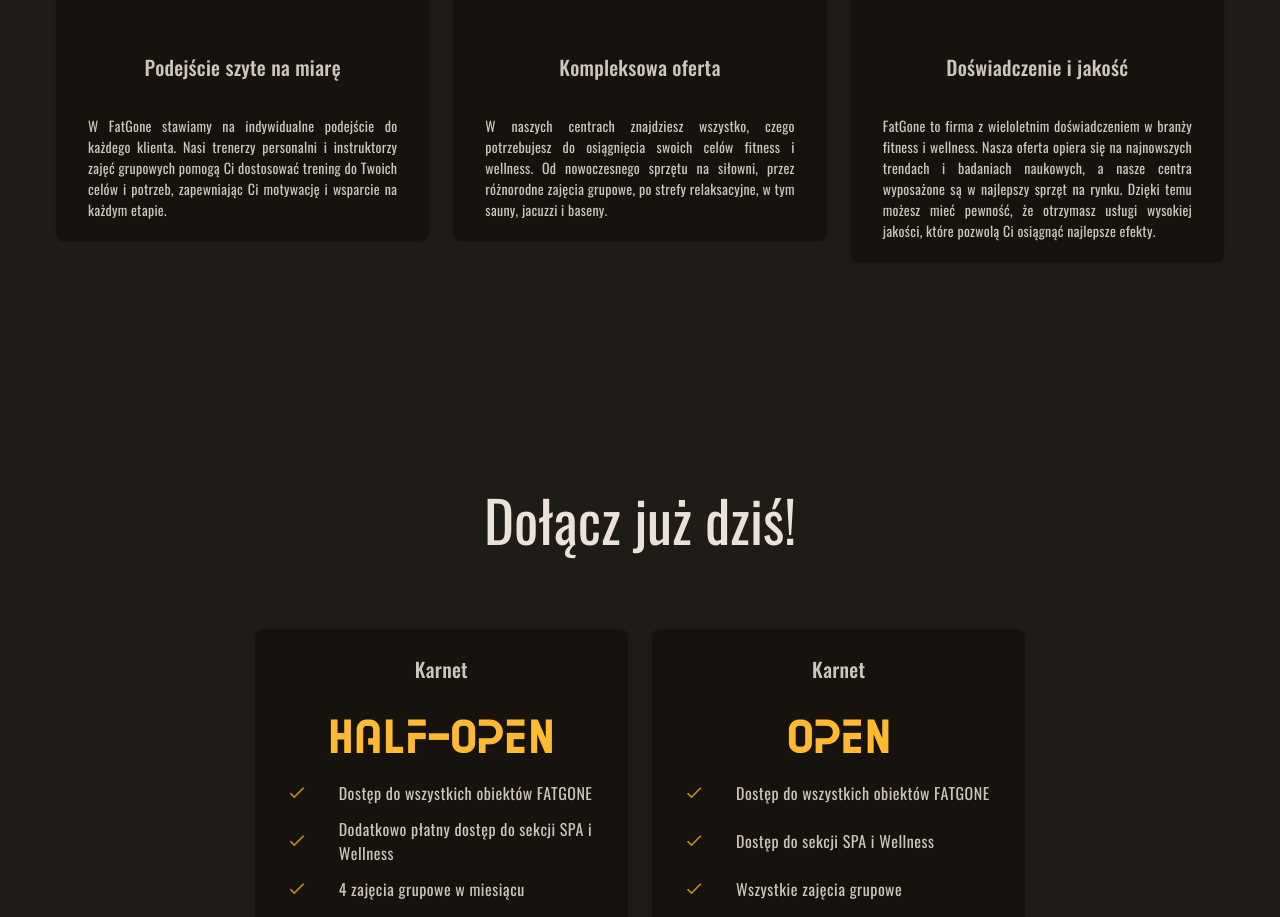
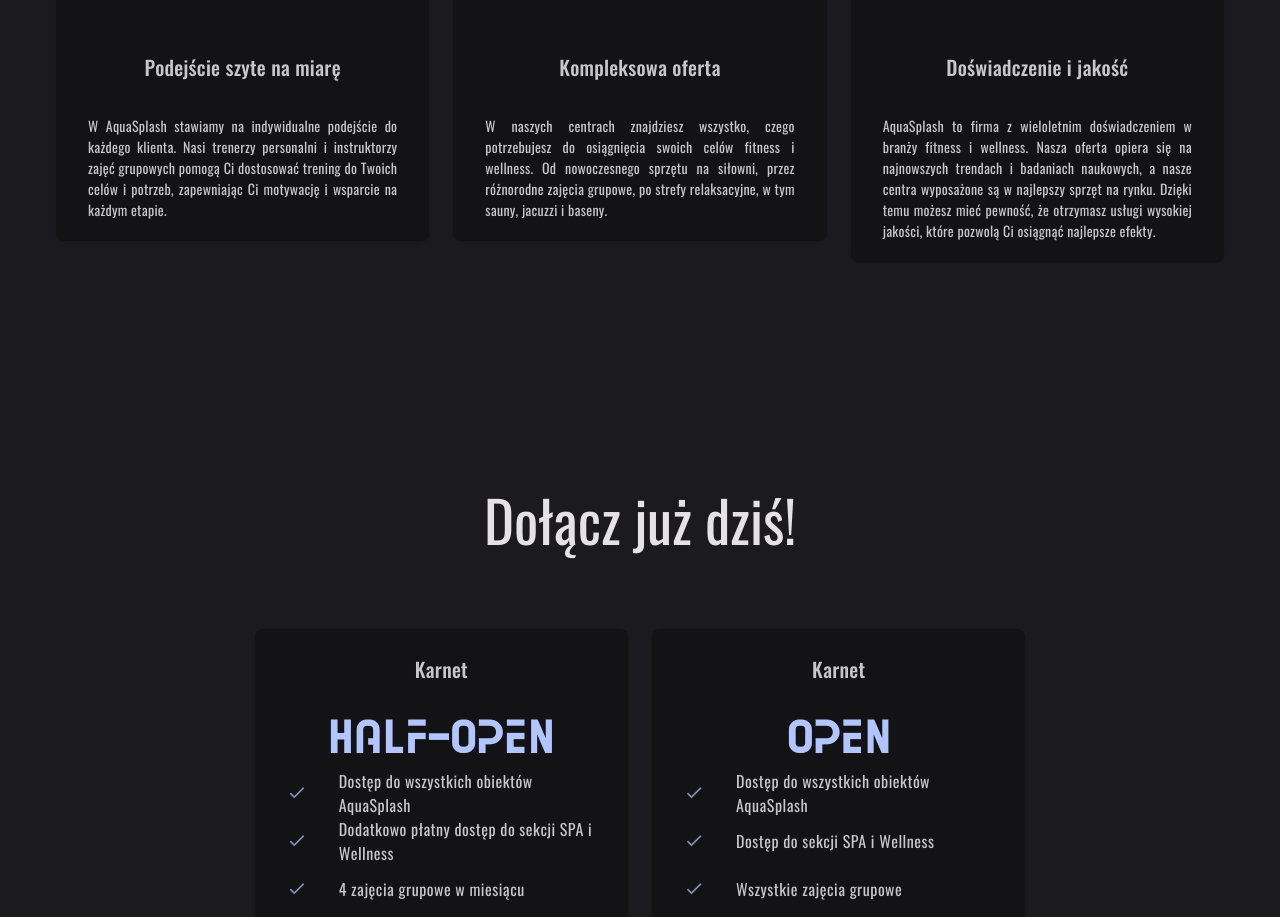
Before and after one commit to FatGone/FatGone-frontend, a Vue app: page / in a window 1280 px wide. Shown: the part 1449-2366 px from the top of the page. Built offline with nearby package versions, Linux system fonts and the light colour scheme.

Commit message:
Changed fatgone => aquasplash

```diff
--- a/index.html
+++ b/index.html
@@ -6,7 +6,7 @@
   <link rel="icon" href="/favicon.ico">
   <link href="https://fonts.googleapis.com/css?family=Material+Icons" rel="stylesheet">
   <meta name="viewport" content="width=device-width, initial-scale=1.0">
-  <title>FatGone</title>
+  <title>AquaSplash</title>
 </head>
 
 <body>
--- a/src/client_panel/components/EditCarnetTypeDrawer.vue
+++ b/src/client_panel/components/EditCarnetTypeDrawer.vue
@@ -8,7 +8,7 @@
         name: 'half-open',
         price: 49,
         benefits: [
-            "Dostęp do wszystkich obiektów FatGone",
+            "Dostęp do wszystkich obiektów AquaSplash",
             "Dodatkowo płatny dostęp do sekcji SPA i Wellness",
             "4 zajęcia grupowe w miesiącu",
             "1 konsultacja z trenerem personalnym w miesiącu",
@@ -19,7 +19,7 @@
         name: 'open',
         price: 99,
         benefits: [
-            "Dostęp do wszystkich obiektów FatGone",
+            "Dostęp do wszystkich obiektów AquaSplash",
             "Dostęp do sekcji SPA i Wellness",
             "Wszystkie zajęcia grupowe",
             "Trening przygotowany i nadzorowany przez naszego specjalistę dostosowany do ciebie",
--- a/src/client_panel/components/dialogs/ConfirmAccountDeletion.vue
+++ b/src/client_panel/components/dialogs/ConfirmAccountDeletion.vue
@@ -38,7 +38,7 @@
                 </v-card-title>
                 <v-card-text>
                     <p class="fg-body-medium">
-                        Usunięcie konta wiąże się z natychmiastową utratą dostępu do placówek FatGone oraz usunięciem
+                        Usunięcie konta wiąże się z natychmiastową utratą dostępu do placówek AquaSplash oraz usunięciem
                         wszelkich danych o użytkowniku w systemie. Żeby ponownie zamówić karnet, będzie potrzebna
                         rejestracja.
                     </p>
--- a/src/client_panel/components/dialogs/ConfirmCarnetFreeze.vue
+++ b/src/client_panel/components/dialogs/ConfirmCarnetFreeze.vue
@@ -45,7 +45,7 @@
                     <p v-if="!isAlreadyFreezed" class="fg-body-medium">
                         Podczas mrożenia karnetu, nie będziemy obciążać cię kosztem karnetu, ale pobierzemy z twojego konta
                         opłatę manipulacyjną w wysokości 15zł za każdy miesiąc mrożenia, rozpoczynając od nowego okresu
-                        rozliczeniowego. Podczas mrożenia dostęp do placówek FatGone będzie zablokowany. Po odmrożeniu
+                        rozliczeniowego. Podczas mrożenia dostęp do placówek AquaSplash będzie zablokowany. Po odmrożeniu
                         koszt karnetu zostanie naliczony na kratę po upływie tylu dni ile w momencie mrożenia, zostało do
                         następnej płatności.
                     </p>
--- a/src/client_panel/pages/ClientPanel.vue
+++ b/src/client_panel/pages/ClientPanel.vue
@@ -1,6 +1,6 @@
 <script setup lang="ts">
 import RailItem from '@/common/components/RailItem.vue';
-import fgSmall from '@/assets/svg/fg-small.svg';
+import asSmall from '@/assets/svg/as-small.svg';
 import RailButton from '@/common/components/RailButton.vue';
 import router from '@/router';
 import { useAuthStore } from '@/auth/stores/AuthStore';
@@ -21,7 +21,7 @@
         <v-navigation-drawer permanent rail rail-width="80" :expand-on-hover="false" :border="0" elevation="1">
             <v-list color="transparent" class="d-flex flex-column align-center">
                 <v-list-item class="d-flex justify-center align-center mb-8 mt-16" to="/">
-                    <v-avatar size="small" :image="fgSmall" rounded="0"></v-avatar>
+                    <v-avatar size="small" :image="asSmall" rounded="0"></v-avatar>
                 </v-list-item>
                 <RailItem icon="mdi-account" text="Konto" navigate-to="/panel/account" />
 
--- a/src/client_panel/pages/TimetablePage.vue
+++ b/src/client_panel/pages/TimetablePage.vue
@@ -71,7 +71,7 @@
         display: 'block'
     },
     {
-        title: "Puchar FatGone w wyciskaniu leżąc",
+        title: "Puchar AquaSplash w pływaniu na 100m",
         start: '2023-05-31 10:00:00',
         end: '2023-05-31 17:30:00',
         color: '#B2C5FF',
--- a/src/common/components/BackgroundGirl.vue
+++ b/src/common/components/BackgroundGirl.vue
@@ -1,5 +1,5 @@
 <script lang="ts" setup>
-import backgroundGirl from '@/assets/svg/backgroundGirl.svg'
+import backgroundGirl from '@/assets/svg/bg-guy.png'
 
 defineProps({ classes: String })
 </script>
--- a/src/common/components/FGLogo.vue
+++ b/src/common/components/FGLogo.vue
@@ -1,5 +1,5 @@
 <script lang="ts" setup>
-import logo from '@/assets/svg/fg-logo.svg'
+import logo from '@/assets/svg/as-logo.svg'
 
 defineProps({ classes: String, width: Number, height: Number })
 </script>
--- a/src/landing/pages/LandingPage.vue
+++ b/src/landing/pages/LandingPage.vue
@@ -1,9 +1,9 @@
 <script setup lang="ts">
 import BackgroundGirl from '@/common/components/BackgroundGirl.vue'
 import Logo from '@/common/components/FGLogo.vue'
-import BenefitIcon1 from '@/assets/svg/benefit-icon-1.svg'
-import BenefitIcon2 from '@/assets/svg/benefit-icon-2.svg'
-import BenefitIcon3 from '@/assets/svg/benefit-icon-3.svg'
+import BenefitIcon1 from '@/assets/svg/benefit-icon-1-as.svg'
+import BenefitIcon2 from '@/assets/svg/benefit-icon-2-as.svg'
+import BenefitIcon3 from '@/assets/svg/benefit-icon-3-as.svg'
 import BenefitCard from '@/landing/components/BenefitCard.vue'
 import MembershipCard from '@/landing/components/MembershipCard.vue'
 import router from '@/router';
@@ -19,7 +19,7 @@
         width: 94,
         height: 124,
         title: 'Podejście szyte na miarę',
-        description: 'W FatGone stawiamy na indywidualne podejście do każdego klienta. Nasi trenerzy personalni i instruktorzy zajęć grupowych pomogą Ci dostosować trening do Twoich celów i potrzeb, zapewniając Ci motywację i wsparcie na każdym etapie.'
+        description: 'W AquaSplash stawiamy na indywidualne podejście do każdego klienta. Nasi trenerzy personalni i instruktorzy zajęć grupowych pomogą Ci dostosować trening do Twoich celów i potrzeb, zapewniając Ci motywację i wsparcie na każdym etapie.'
     },
     {
         id: 2,
@@ -35,7 +35,7 @@
         width: 95.34,
         height: 131.88,
         title: 'Doświadczenie i jakość',
-        description: 'FatGone to firma z wieloletnim doświadczeniem w branży fitness i wellness. Nasza oferta opiera się na najnowszych trendach i badaniach naukowych, a nasze centra wyposażone są w najlepszy sprzęt na rynku. Dzięki temu możesz mieć pewność, że otrzymasz usługi wysokiej jakości, które pozwolą Ci osiągnąć najlepsze efekty.'
+        description: 'AquaSplash to firma z wieloletnim doświadczeniem w branży fitness i wellness. Nasza oferta opiera się na najnowszych trendach i badaniach naukowych, a nasze centra wyposażone są w najlepszy sprzęt na rynku. Dzięki temu możesz mieć pewność, że otrzymasz usługi wysokiej jakości, które pozwolą Ci osiągnąć najlepsze efekty.'
     },
 ])
 
@@ -44,7 +44,7 @@
         id: 1,
         title: 'HALF-OPEN',
         benefits: [
-            'Dostęp do wszystkich obiektów FATGONE',
+            'Dostęp do wszystkich obiektów AquaSplash',
             'Dodatkowo płatny dostęp do sekcji SPA i Wellness',
             '4 zajęcia grupowe w miesiącu',
             '1 konsultacja z trenerem personalnym w miesiącu'
@@ -55,7 +55,7 @@
         id: 2,
         title: 'OPEN',
         benefits: [
-            'Dostęp do wszystkich obiektów FATGONE',
+            'Dostęp do wszystkich obiektów AquaSplash',
             'Dostęp do sekcji SPA i Wellness',
             'Wszystkie zajęcia grupowe',
             'Trening przygotowany i nadzorowany przez naszego specjalistę dostosowany do ciebie'
--- a/src/onboarding/pages/MembershipTypeStep.vue
+++ b/src/onboarding/pages/MembershipTypeStep.vue
@@ -24,7 +24,7 @@
         name: 'half-open',
         price: 49,
         benefits: [
-            "Dostęp do wszystkich obiektów FATGONE",
+            "Dostęp do wszystkich obiektów AquaSplash",
             "Dodatkowo płatny dostęp do sekcji SPA i Wellness",
             "4 zajęcia grupowe w miesiącu",
             "1 konsultacja z trenerem personalnym w miesiącu",
@@ -36,7 +36,7 @@
         name: 'open',
         price: 99,
         benefits: [
-            "Dostęp do wszystkich obiektów FATGONE",
+            "Dostęp do wszystkich obiektów AquaSplash",
             "Dostęp do sekcji SPA i Wellness",
             "Wszystkie zajęcia grupowe",
             "Trening przygotowany i nadzorowany przez naszego specjalistę dostosowany do ciebie",
--- a/src/plugins/vuetify.ts
+++ b/src/plugins/vuetify.ts
@@ -11,7 +11,7 @@
   components,
   directives,
   theme: {
-    defaultTheme: 'darkTheme',
+    defaultTheme: 'aquaSplashTheme',
     themes: {
       darkTheme,
       aquaSplashTheme,
```
Also changed, not shown: 1 other file (tests, documents, lock files or other folders).
